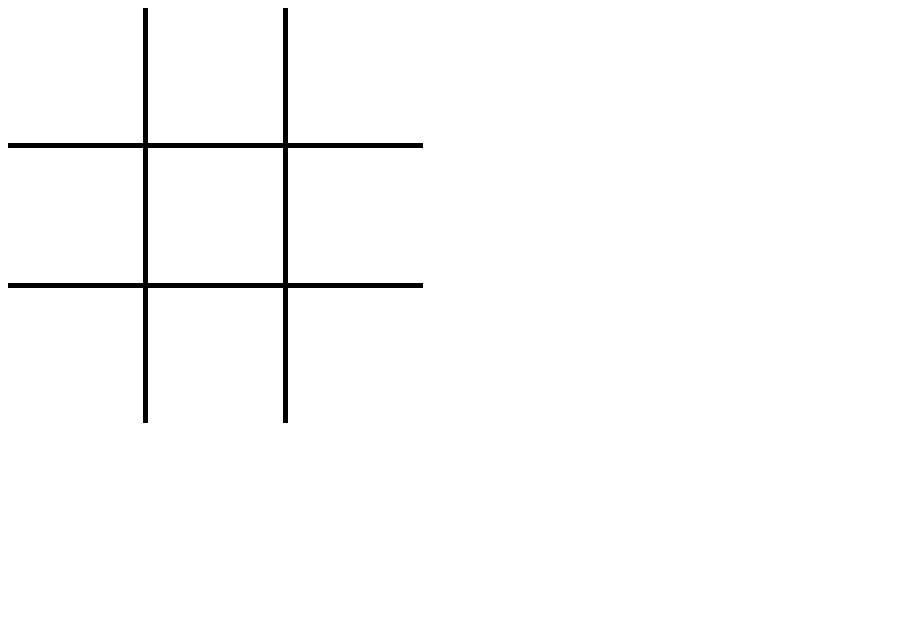
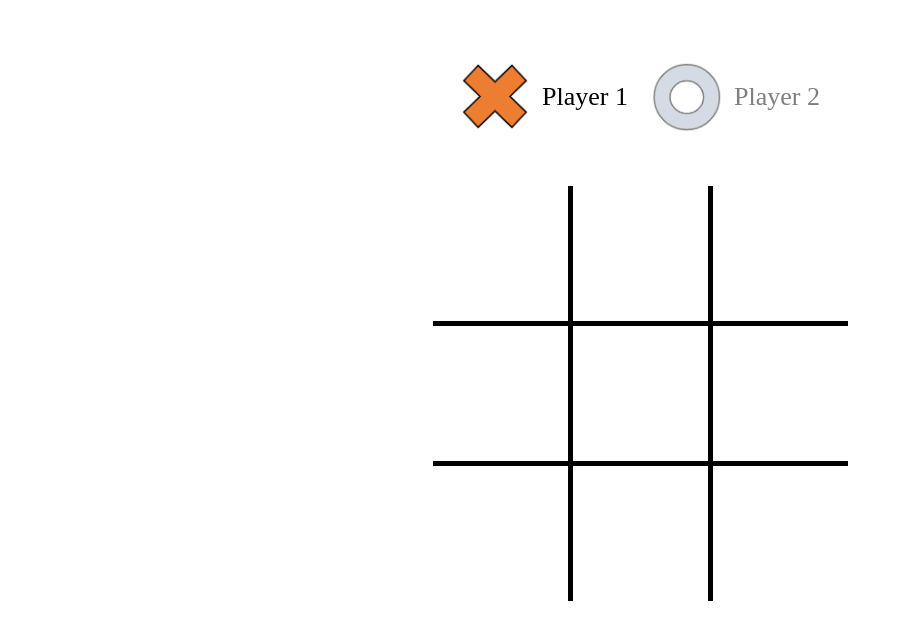
Before and after one commit to pozzandaniel/Tic-Tac-Toe, a plain HTML site: page index.html in a window 1280 px wide. Shown: the whole page, without its empty margins (0-903 px from the left). Drawn offline with Linux system fonts and the light colour scheme.

Commit message:
actual player showed

```diff
--- a/index.html
+++ b/index.html
@@ -9,6 +9,16 @@
     <title>Tic Tac Toe</title>
 </head>
 <body>
+    <div class="player-panel">
+        <div id="player1" class="player">
+            <img src="./img/cross.png" alt="">
+            <p>Player 1</p>
+        </div>
+        <div id="player2" class="player opacity">
+            <img src="./img/circle.png" alt="">
+            <p>Player 2</p>
+        </div>
+    </div>
     <table>
         <tr>
             <td onclick="fillGame(0)">
--- a/script.js
+++ b/script.js
@@ -18,11 +18,15 @@ function draw(id){
     for (let i = 0; i < game.length; i++) {
         if(currentShape == 'cross'){
             document.getElementById('cross-' + id).classList.remove('d-none');
+            document.getElementById('player1').classList.add('opacity');
+            document.getElementById('player2').classList.remove('opacity');
 
         }
 
         if(currentShape == 'circle'){
             document.getElementById('circle-' + id).classList.remove('d-none');
+            document.getElementById('player2').classList.add('opacity');
+            document.getElementById('player1').classList.remove('opacity');
         }
     }
 }
--- a/style.css
+++ b/style.css
@@ -1,3 +1,11 @@
+body {
+    display: flex;
+    flex-direction: column;
+    align-items: center;
+    justify-content: center;
+}
+
+
 tr {
     width: 399px;
 }
@@ -38,3 +46,25 @@ table {
 .d-none {
     display: none;
 }
+.player-panel{
+    display: flex;
+    margin-top: 48px;
+    margin-bottom: 48px;
+}
+.player {
+    display: flex;
+    justify-content: center;
+    align-items: center;
+    margin-left: 12px;
+    margin-right: 12px;
+    font-size: 26px;
+    font-weight: 500;
+}
+.player img{
+    height: 70px;
+    width: 70px;
+    margin-right: 12px;
+}
+.opacity {
+    opacity: 0.5;
+}
```
